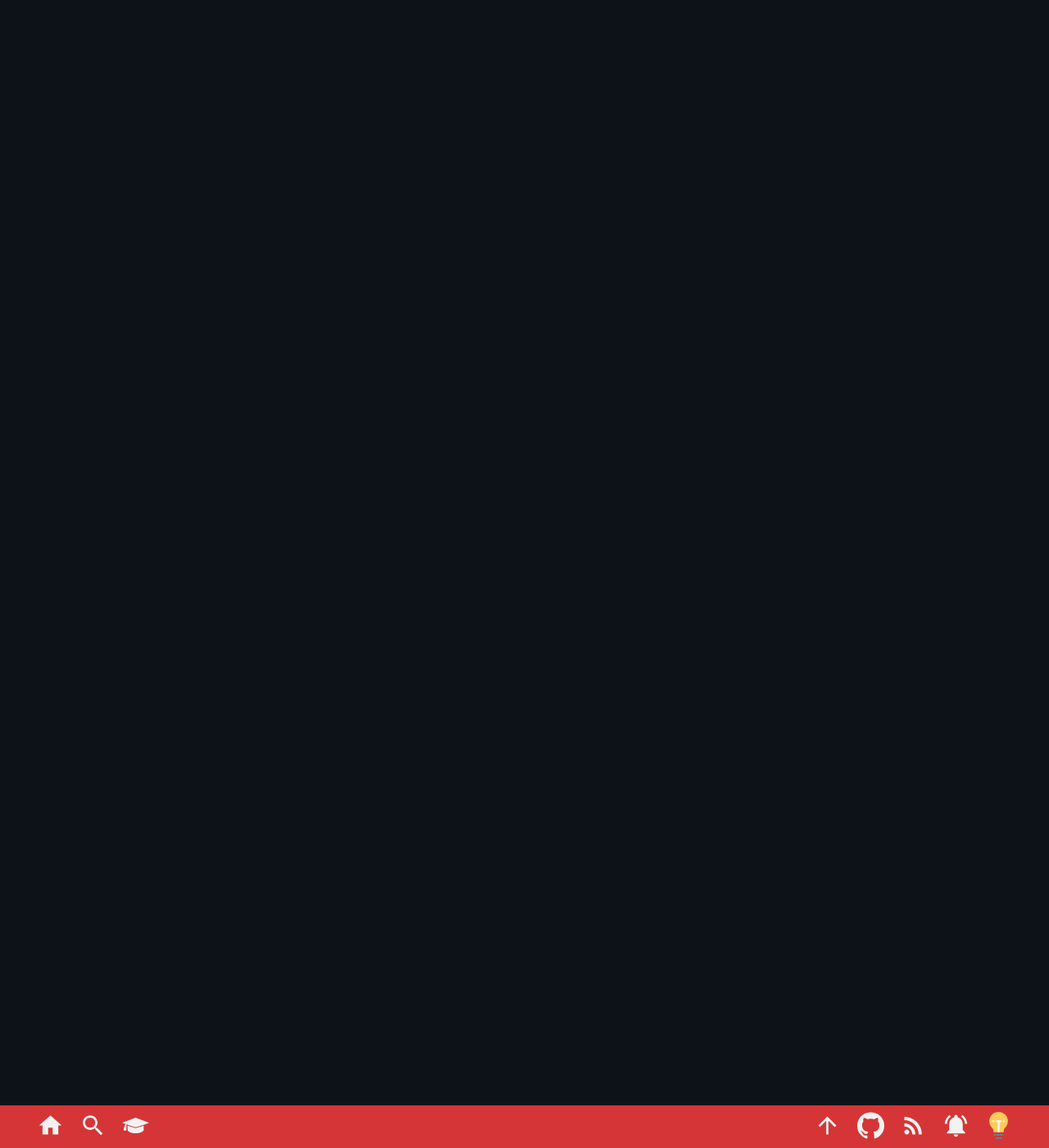
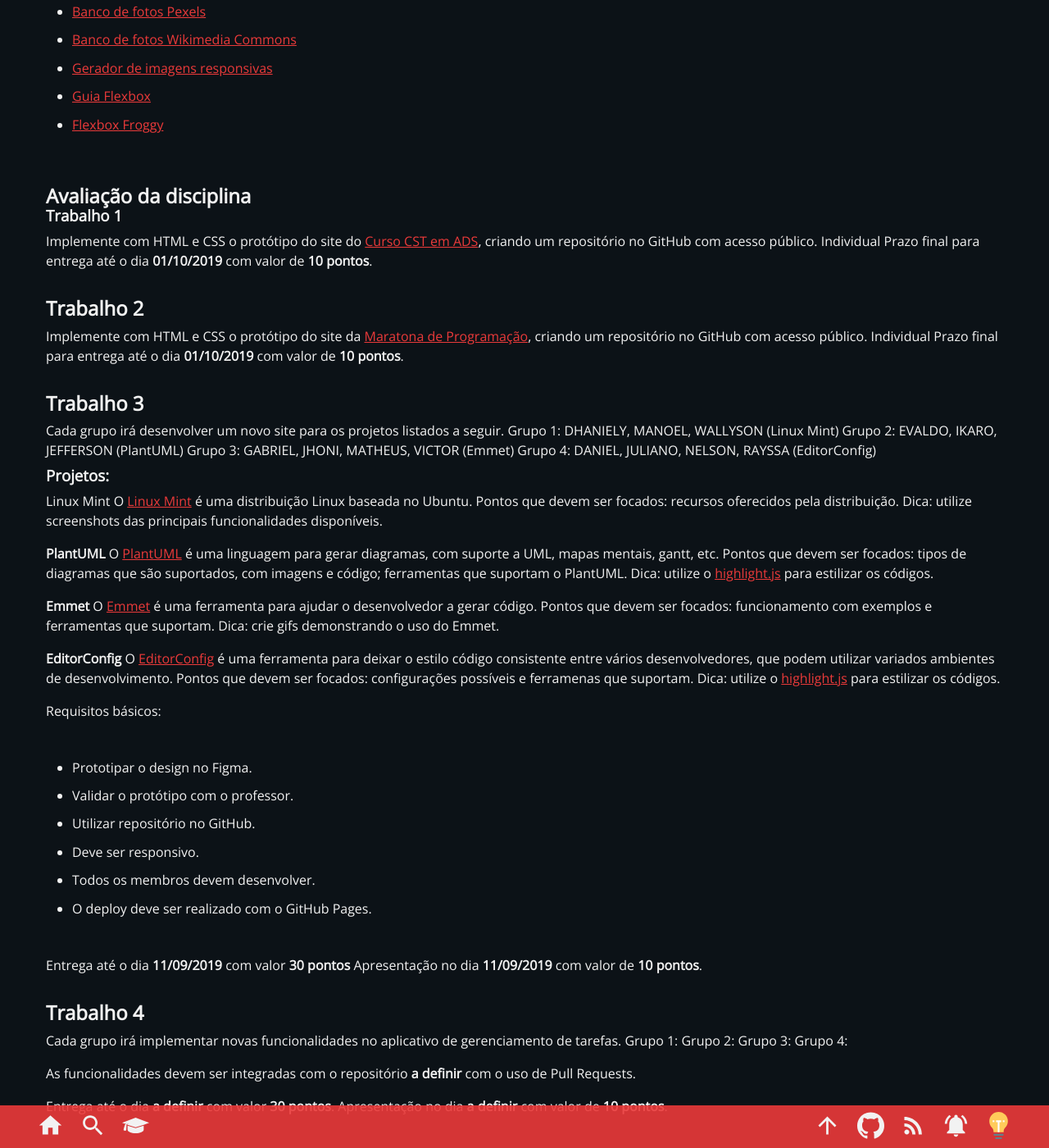
Before and after one commit to marcoinf/marcoinf.github.io, a Jekyll site: the page built from _pages/2019-2-programacao-web-front-end.md, in a window 1280 px wide and 1400 px high, scrolled down 601 px. Shown: the whole window at 82% size. Built offline with Jekyll 4.4.1, drawn with Linux system fonts in a browser that asks for light colours; some of the changed text lies outside the part shown.

Commit message:
Update 2019-2-programacao-web-front-end.md

```diff
--- a/_pages/2019-2-programacao-web-front-end.md
+++ b/_pages/2019-2-programacao-web-front-end.md
@@ -4,3 +4,83 @@
 permalink: /2019-2-programacao-web-front-end
 date:   2019-08-09 16:12:00 -0400
 ---
+
+## Lista de recursos HTML e CSS
+
+* [Combinação de cores](https://mycolor.space)
+* [Gerador de gradientes](https://gradientlab.space/)
+* [Ícones Material Design](https://material.io/resources/icons/?style=baseline)
+* [Flat Icons](https://www.flaticon.com/)
+* [Google Fonts](https://fonts.google.com/)
+* [Banco de fotos Unsplash](https://unsplash.com/)
+* [Banco de fotos Pexels](https://www.pexels.com/)
+* [Banco de fotos Wikimedia Commons](https://commons.wikimedia.org/wiki/Main_Page)
+* [Gerador de imagens responsivas](https://responsivebreakpoints.com/)
+* [Guia Flexbox](https://css-tricks.com/snippets/css/a-guide-to-flexbox/)
+* [Flexbox Froggy](https://flexboxfroggy.com/)
+
+
+## Avaliação da disciplina
+### Trabalho 1
+Implemente com HTML e CSS o protótipo do site do [Curso CST em ADS](https://www.figma.com/file/SZcHPL0SSuJukO8u1FD8BsJ3/Curso-ADS?node-id=0%3A1), criando um repositório no GitHub com acesso público.
+Individual
+Prazo final para entrega até o dia **01/10/2019** com valor de **10 pontos**.
+
+
+## Trabalho 2
+Implemente com HTML e CSS o protótipo do site da [Maratona de Programação](https://www.figma.com/file/GYx3Od8yJmR5QyMBGk7pysfi/Maratona?node-id=0%3A1), criando um repositório no GitHub com acesso público.
+Individual
+Prazo final para entrega até o dia **01/10/2019** com valor de **10 pontos**.
+
+
+## Trabalho 3
+Cada grupo irá desenvolver um novo site para os projetos listados a seguir.
+Grupo 1: DHANIELY, MANOEL, WALLYSON (Linux Mint)
+Grupo 2: EVALDO, IKARO, JEFFERSON (PlantUML)
+Grupo 3: GABRIEL, JHONI, MATHEUS, VICTOR (Emmet)
+Grupo 4: DANIEL, JULIANO, NELSON, RAYSSA (EditorConfig)
+
+### Projetos:
+Linux Mint
+O [Linux Mint](https://linuxmint.com/) é uma distribuição Linux baseada no Ubuntu.
+Pontos que devem ser focados: recursos oferecidos pela distribuição.
+Dica: utilize screenshots das principais funcionalidades disponíveis.
+
+**PlantUML**
+O [PlantUML](http://plantuml.com/) é uma linguagem para gerar diagramas, com suporte a UML, mapas mentais, gantt, etc.
+Pontos que devem ser focados: tipos de diagramas que são suportados, com imagens e código; ferramentas que suportam o PlantUML.
+Dica: utilize o [highlight.js](https://highlightjs.org/) para estilizar os códigos.
+
+**Emmet**
+O [Emmet](https://emmet.io/) é uma ferramenta para ajudar o desenvolvedor a gerar código.
+Pontos que devem ser focados: funcionamento com exemplos e ferramentas que suportam.
+Dica: crie gifs demonstrando o uso do Emmet.
+
+**EditorConfig**
+O [EditorConfig](https://editorconfig.org/) é uma ferramenta para deixar o estilo código consistente entre vários desenvolvedores, que podem utilizar variados ambientes de desenvolvimento.
+Pontos que devem ser focados: configurações possíveis e ferramenas que suportam.
+Dica: utilize o [highlight.js](https://highlightjs.org/) para estilizar os códigos.
+
+Requisitos básicos:
+* Prototipar o design no Figma.
+* Validar o protótipo com o professor.
+* Utilizar repositório no GitHub.
+* Deve ser responsivo.
+* Todos os membros devem desenvolver.
+* O deploy deve ser realizado com o GitHub Pages.
+
+Entrega até o dia **11/09/2019** com valor **30 pontos**
+Apresentação no dia **11/09/2019** com valor de **10 pontos**.
+
+
+## Trabalho 4
+Cada grupo irá implementar novas funcionalidades no aplicativo de gerenciamento de tarefas.
+Grupo 1:
+Grupo 2:
+Grupo 3:
+Grupo 4:
+
+As funcionalidades devem ser integradas com o repositório **a definir** com o uso de Pull Requests.
+
+Entrega até o dia **a definir** com valor **30 pontos**.
+Apresentação no dia **a definir** com valor de **10 pontos**.
```
